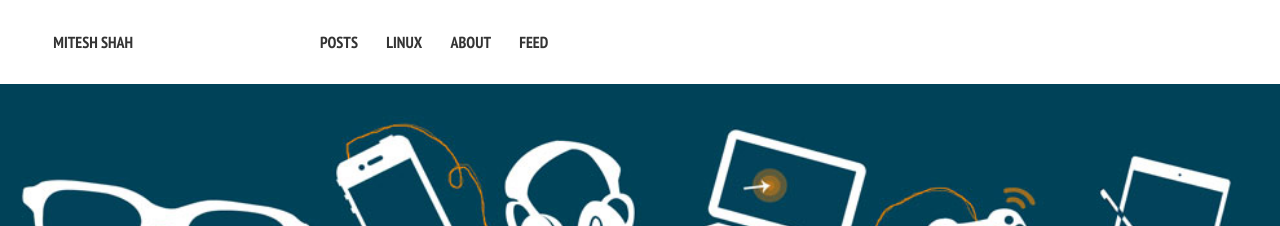
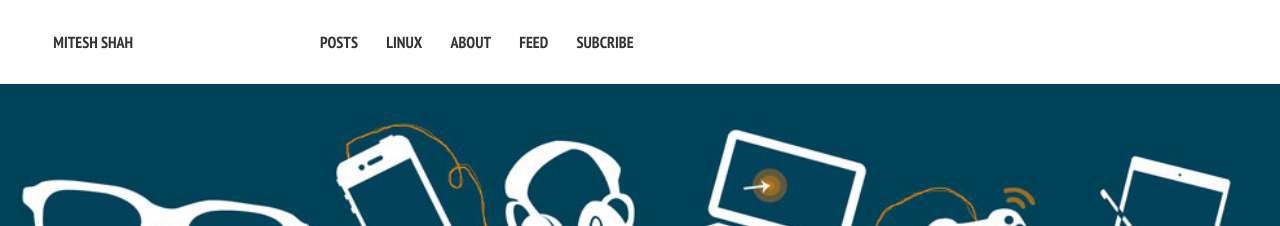
Before and after one commit to MiteshShah/miteshshah.github.io, a Jekyll site: the page built from index.md, in a window 1280 px wide. Shown: the top 226 px of the page. Built offline with Jekyll 4.4.1, drawn with Linux system fonts in a browser that asks for light colours; nearby versions of some CDN libraries.

Commit message:
Subcribe Me added

```diff
--- a/_data/navigation.yml
+++ b/_data/navigation.yml
@@ -11,3 +11,6 @@
 
 - title: Feed
   url: /feed.xml
+
+- title: Subcribe
+  url: http://github.us11.list-manage.com/subscribe?u=de08f2d5d0a61c339796adc47&id=3268f0f583
```
